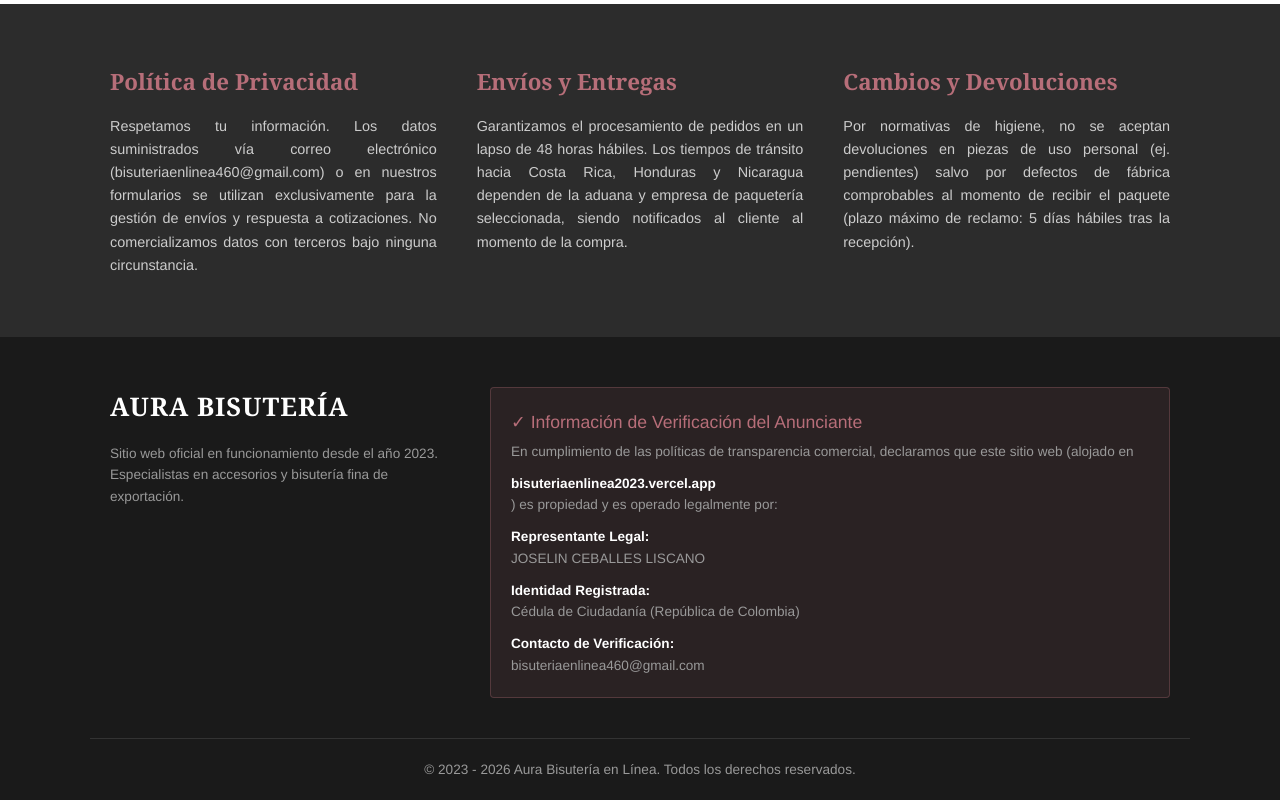
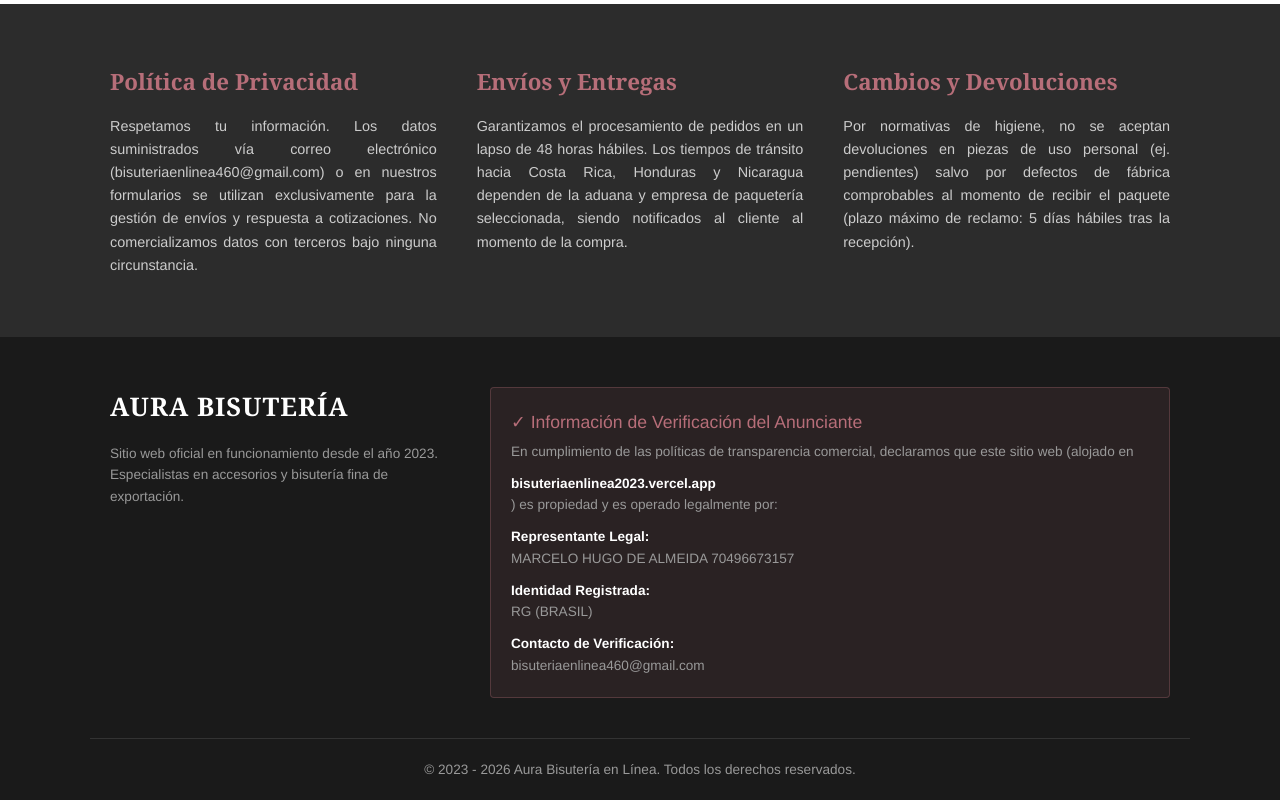
Before and after one commit to jtorbento78ps-dot/bisuterianelinea, a plain HTML site: page index.html in a window 1280 px wide. Shown: the part 2830-3630 px from the top of the page. Drawn offline with Linux system fonts and the light colour scheme.

Commit message:
Update index.html

```diff
--- a/index.html
+++ b/index.html
@@ -545,10 +545,10 @@
                 <p>En cumplimiento de las políticas de transparencia comercial, declaramos que este sitio web (alojado en <strong>bisuteriaenlinea2023.vercel.app</strong>) es propiedad y es operado legalmente por:</p>
 
                 <strong>Representante Legal:</strong>
-                <p>JOSELIN CEBALLES LISCANO</p>
+                <p>MARCELO HUGO DE ALMEIDA 70496673157</p>
 
                 <strong>Identidad Registrada:</strong>
-                <p>Cédula de Ciudadanía (República de Colombia)</p>
+                <p>RG (BRASIL)</p>
 
                 <strong>Contacto de Verificación:</strong>
                 <p>bisuteriaenlinea460@gmail.com</p>
```
